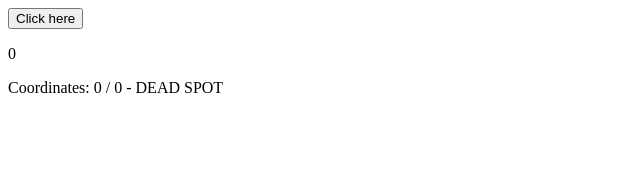
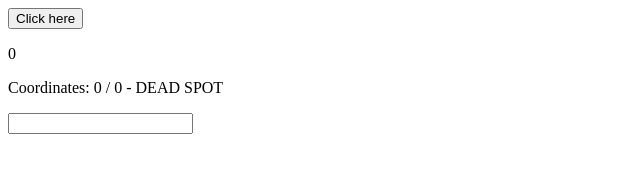
Before and after one commit to eduardagoulart/vuejs_learning, a plain HTML site: page events.html in a window 1280 px wide. Shown: the whole page, without its empty margins (0-640 px from the left). Drawn offline with nearby package versions, Linux system fonts and the light colour scheme.

Commit message:
update alert

```diff
--- a/events.html
+++ b/events.html
@@ -14,6 +14,7 @@
         Coordinates: {{ x }} / {{ y }} -
         <span v-on:mousemove="dummy">DEAD SPOT</span>
       </p>
+      <input type="text" v-on:keyup.enter.space="alertMe" />
     </div>
     <script>
       new Vue({
@@ -33,6 +34,9 @@
           dummy: function (event) {
             event.stopPropagation();
           },
+          alertMe: function () {
+            alert("Alert!");
+          },
         },
       });
     </script>
```
